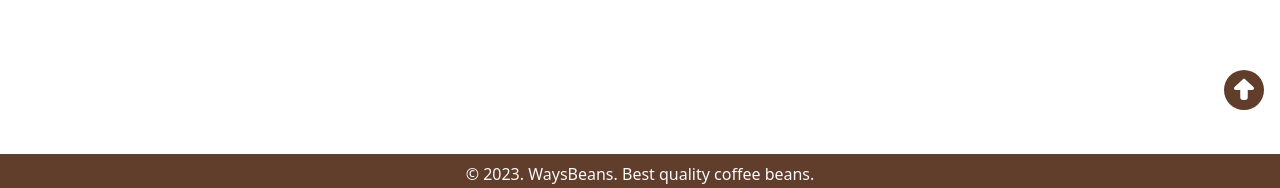
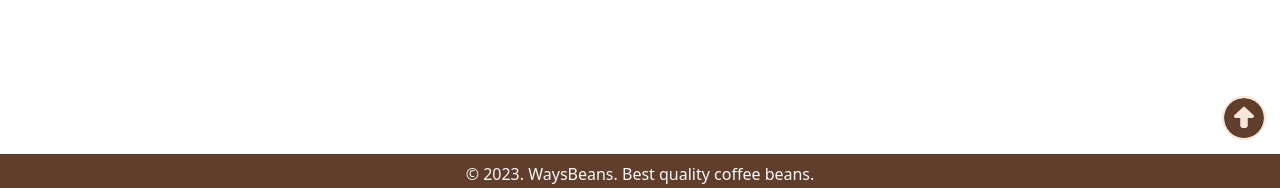
Before and after one commit to fauzancodes/waysbeans-fullstack, a React (Create React App) app in the folder client/: page / in a window 1280 px wide. Shown: the part 646-834 px from the top of the page. Built offline with nearby package versions, Linux system fonts and the light colour scheme; no server answers.

Commit message:
adjust arrow up style

```diff
--- a/client/src/App.js
+++ b/client/src/App.js
@@ -450,7 +450,7 @@ function App() {
         ) :
         <>
           <style>{`body { background-color: ${darkMode ? "#333333" : "#ffffff"}; color: ${darkMode ? "#ffffff" : "#000000"}; }`}</style>
-          <svg onClick={() => window.scroll({top: 0, behavior: "smooth"})} xmlns="http://www.w3.org/2000/svg" viewBox="0 0 512 512" className="position-fixed" style={{ bottom:"2.75rem", right: "1rem", width:"2.5rem", cursor:"pointer", zIndex:"5" }}>
+          <svg onClick={() => window.scroll({top: 0, behavior: "smooth"})} xmlns="http://www.w3.org/2000/svg" viewBox="0 0 512 512" className="position-fixed" style={{ bottom:"1rem", right: "1rem", width:"2.5rem", cursor:"pointer", zIndex:"5", filter: `drop-shadow(1px 1px 0 ${darkMode ? "#613D2B" : "#F6E6DA"}) drop-shadow(-1px -1px 0 ${darkMode ? "#613D2B" : "#F6E6DA"}) drop-shadow(1px -1px 0 ${darkMode ? "#613D2B" : "#F6E6DA"}) drop-shadow(-1px 1px 0 ${darkMode ? "#613D2B" : "#F6E6DA"})`, backgroundColor:`${darkMode ? "#613D2B" : "#F6E6DA"}`, borderRadius:"50%" }}>
             <path fill={darkMode ? "#F6E6DA" : "#613D2B"} d="M256 512A256 256 0 1 0 256 0a256 256 0 1 0 0 512zM135.1 217.4l107.1-99.9c3.8-3.5 8.7-5.5 13.8-5.5s10.1 2 13.8 5.5l107.1 99.9c4.5 4.2 7.1 10.1 7.1 16.3c0 12.3-10 22.3-22.3 22.3H304v96c0 17.7-14.3 32-32 32H240c-17.7 0-32-14.3-32-32V256H150.3C138 256 128 246 128 233.7c0-6.2 2.6-12.1 7.1-16.3z"/>
           </svg>
           <SuccessUpdateProfileModal
--- a/client/src/config/api.js
+++ b/client/src/config/api.js
@@ -1,8 +1,7 @@
 import axios from 'axios';
 
 export const API = axios.create({
-  baseURL: "https://waysbeans-coffee.up.railway.app/api/v1/",
-  // baseURL: process.env.REACT_APP_BASE_URL,
+  baseURL: process.env.REACT_APP_BASE_URL,
 });
 
 export const setAuthToken = (token) => {
```
